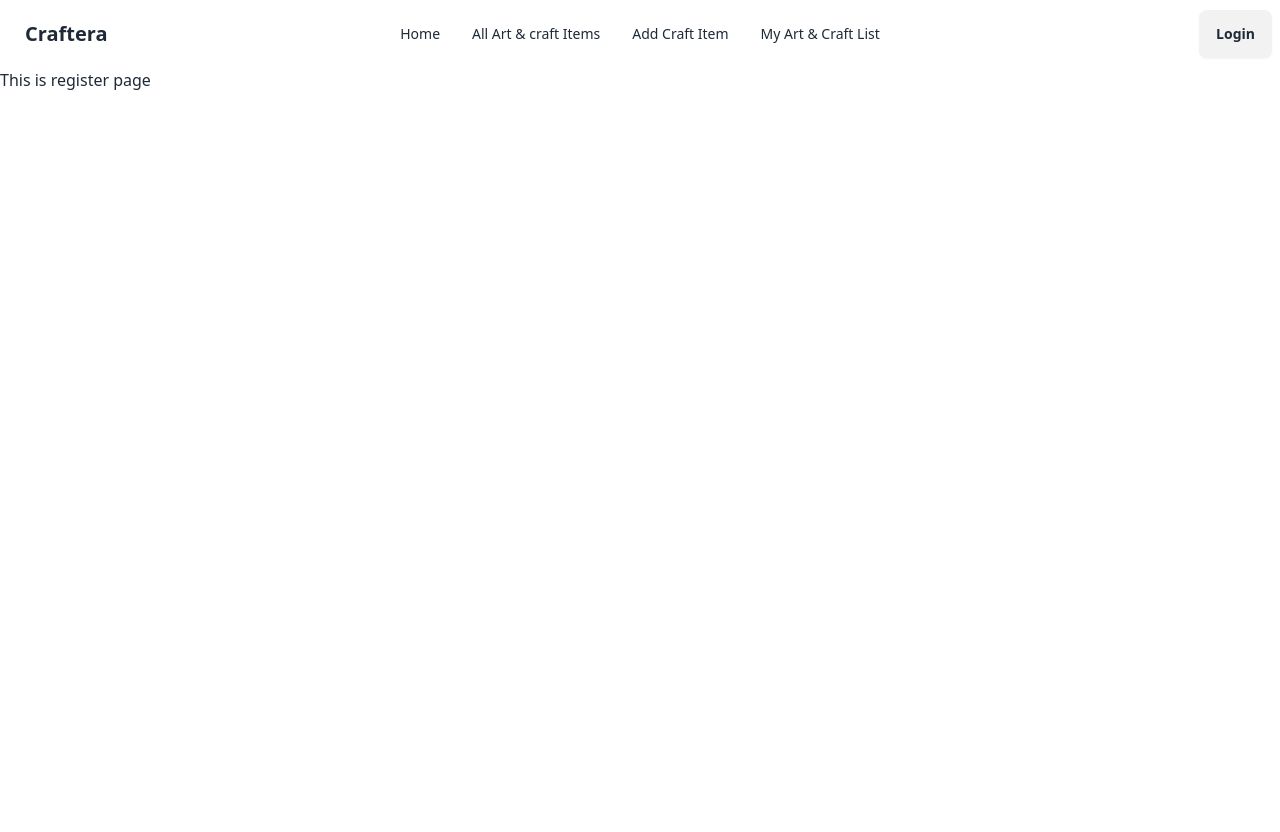
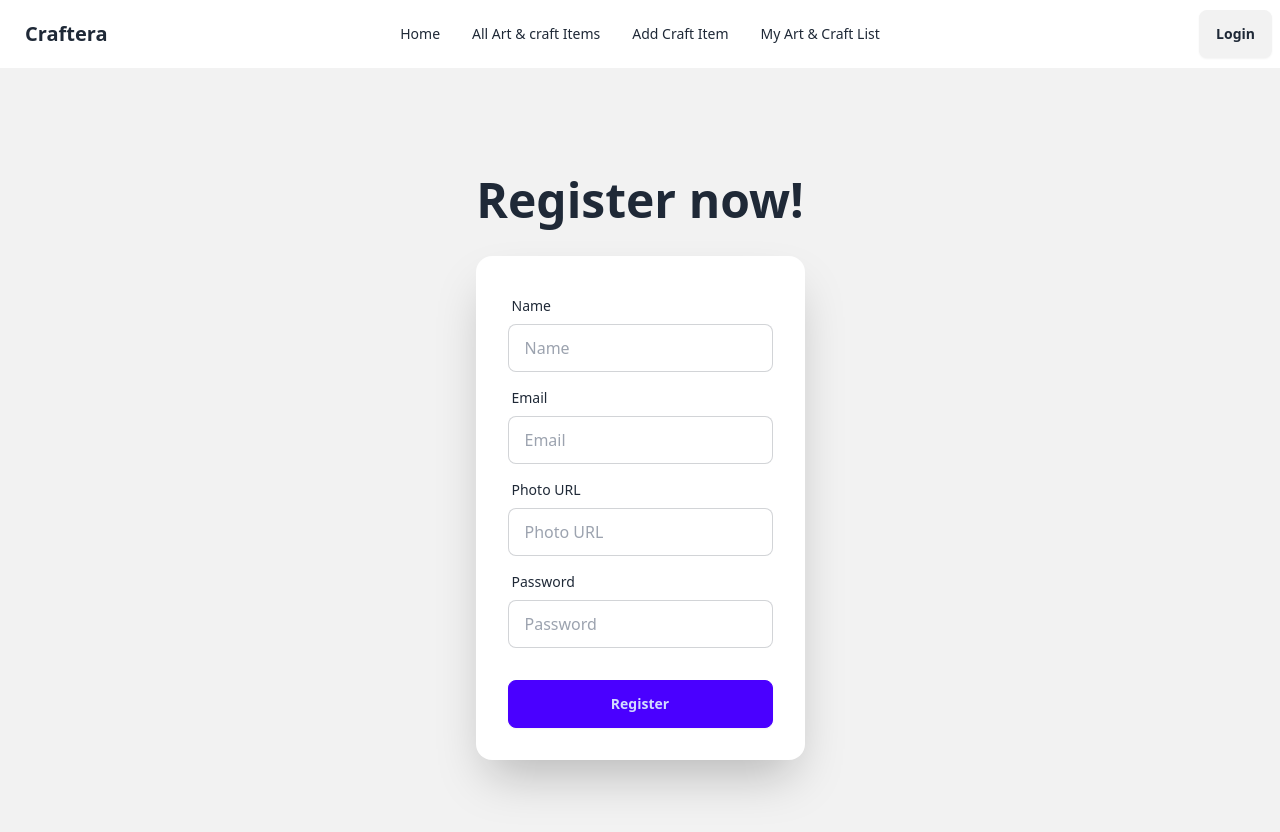
Before and after one commit to arifadnan05/craftera, a React (Vite) app: page /register in a window 1280 px wide. Shown: the top 832 px of the page. Before the commit the page ends 800 px from the top, so only its background shows below. Built offline with nearby package versions, Linux system fonts and the light colour scheme.

Commit message:
register page added

```diff
--- a/package.json
+++ b/package.json
@@ -17,8 +17,10 @@
     "react": "^18.2.0",
     "react-dom": "^18.2.0",
     "react-hook-form": "^7.51.3",
+    "react-icons": "^5.1.0",
     "react-router-dom": "^6.23.0",
-    "sort-by": "^1.2.0"
+    "sort-by": "^1.2.0",
+    "sweetalert2": "^11.10.8"
   },
   "devDependencies": {
     "@types/react": "^18.2.66",
--- a/src/Pages/Register.jsx
+++ b/src/Pages/Register.jsx
@@ -1,8 +1,95 @@
+import { useContext } from "react"
+import { useForm } from "react-hook-form"
+import { AuthContext } from "../Provider/AuthProvider";
+
+
 
 const Register = () => {
+  const { createUser, updateUserProfile } = useContext(AuthContext);
+
+
+  const {
+    register,
+    handleSubmit,
+    formState: { errors },
+  } = useForm()
+
+  const onSubmit = (data) => {
+    const { name, email, photo, password } = data;
+    createUser(email, password)
+
+      .then((result) => {
+        updateUserProfile(name, photo)
+        console.log(result.user)
+
+        const user = {name, email, password, photo }
+        fetch('http://localhost:5000/user', {
+            method: 'POST',
+            headers: {
+                'content-type' : 'application/json'
+            },
+            body: JSON.stringify(user)
+
+        })
+        .then(res => res.json())
+        .then(data => {
+            if(data.insertedId){
+                alert('user added')
+            }
+        })
+
+      })
+      .catch(error => {
+        console.error(error)
+      })
+  }
+
   return (
-    <div>
-      <h1>This is register page</h1>
+    <div className="hero min-h-screen bg-base-200">
+      <div className="hero-content flex-col">
+        <div className="text-center mb-4">
+          <h1 className="text-5xl font-bold">Register now!</h1>
+        </div>
+        <div className="card shrink-0 w-full max-w-sm shadow-2xl bg-base-100">
+          <form onSubmit={handleSubmit(onSubmit)} className="card-body">
+            <div className="form-control">
+              <label className="label">
+                <span className="label-text">Name</span>
+              </label>
+              <input type="text" placeholder="Name" className="input input-bordered" required {...register("name", { required: true })} />
+              {errors.name && <span>This field is required</span>}
+            </div>
+
+
+            <div className="form-control">
+              <label className="label">
+                <span className="label-text">Email</span>
+              </label>
+              <input type="email" placeholder="Email" className="input input-bordered" required {...register("email", { required: true })} />
+              {errors.email && <span>This field is required</span>}
+            </div>
+
+
+            <div className="form-control">
+              <label className="label">
+                <span className="label-text">Photo URL</span>
+              </label>
+              <input type="text" placeholder="Photo URL" className="input input-bordered" required {...register("photo", { required: true })} />
+              {errors.photo && <span>This field is required</span>}
+            </div>
+            <div className="form-control">
+              <label className="label">
+                <span className="label-text">Password</span>
+              </label>
+              <input type="password" placeholder="Password" className="input input-bordered" required {...register("password", { required: true })} />
+              {errors.password && <span>This field is required</span>}
+            </div>
+            <div className="form-control mt-6">
+              <button className="btn btn-primary">Register</button>
+            </div>
+          </form>
+        </div>
+      </div>
     </div>
   )
 }
--- a/src/Provider/AuthProvider.jsx
+++ b/src/Provider/AuthProvider.jsx
@@ -1,15 +1,13 @@
 import { GithubAuthProvider, GoogleAuthProvider, createUserWithEmailAndPassword, onAuthStateChanged, signInWithEmailAndPassword, signInWithPopup, signOut, updateProfile } from "firebase/auth"
 import { createContext, useEffect, useState } from "react"
 import PropTypes from 'prop-types';
-import auth from "../firebase/firebase.cofig"
-
+import auth from '../firebase/firebase.config'
 
 export const AuthContext = createContext(null)
 
 const AuthProvider = ({ children }) => {
     const [user, setUser] = useState(null)
     const [loading, setLoading] = useState(true)
-
 
     // sing in with google
 
@@ -22,7 +20,6 @@ const AuthProvider = ({ children }) => {
     // Register email and password
 
     const createUser = (email, password) => {
-        setLoading(true);
         return createUserWithEmailAndPassword(auth, email, password);
     };
 
@@ -50,41 +47,41 @@ const AuthProvider = ({ children }) => {
 
     // logout function
 
-    const logOut = () => {
-        setLoading(true)
-        return signOut(auth)
-    }
-
+    // const logOut = () => {
+    //     setLoading(true)
+    //     return signOut(auth)
+    // }
 
 
     const authInfo = {
         user,
-        loading,
-        googleSingIn,
+        // loading,
+        // googleSingIn,
         createUser,
-        githubSingIn,
+        // githubSingIn,
         updateUserProfile,
-        logInUser,
-        logOut
+        // logInUser,
+        // logOut
 
     }
 
 
-    useEffect(() => {
-        const unSubscribe = onAuthStateChanged(auth, currentUser => {
-            setUser(currentUser)
-            setLoading(false)
-        })
-        return () => {
-            unSubscribe();
-        }
-    }, [])
+    // useEffect(() => {
+    //     const unSubscribe = onAuthStateChanged(auth, currentUser => {
+    //         setUser(currentUser)
+    //         setLoading(false)
+    //     })
+    //     return () => {
+    //         unSubscribe();
+    //     }
+    // }, [])
 
 
     return (
         <div>
             <AuthContext.Provider value={authInfo}>
                 {children}
+
             </AuthContext.Provider>
         </div>
     )
--- a/src/main.jsx
+++ b/src/main.jsx
@@ -3,9 +3,12 @@ import ReactDOM from 'react-dom/client'
 import './index.css'
 import { RouterProvider } from 'react-router-dom'
 import router from './Routes/Routes.jsx'
+import AuthProvider from './Provider/AuthProvider.jsx'
 
 ReactDOM.createRoot(document.getElementById('root')).render(
   <React.StrictMode>
-    <RouterProvider router ={router} />
+    <AuthProvider>
+      <RouterProvider router={router} />
+    </AuthProvider>
   </React.StrictMode>
 )
```
Also changed, not shown: src/firebase/firebase.config.js (renamed from src/firebase/firebase.cofig.js), 1 other file (tests, documents, lock files or other folders).
